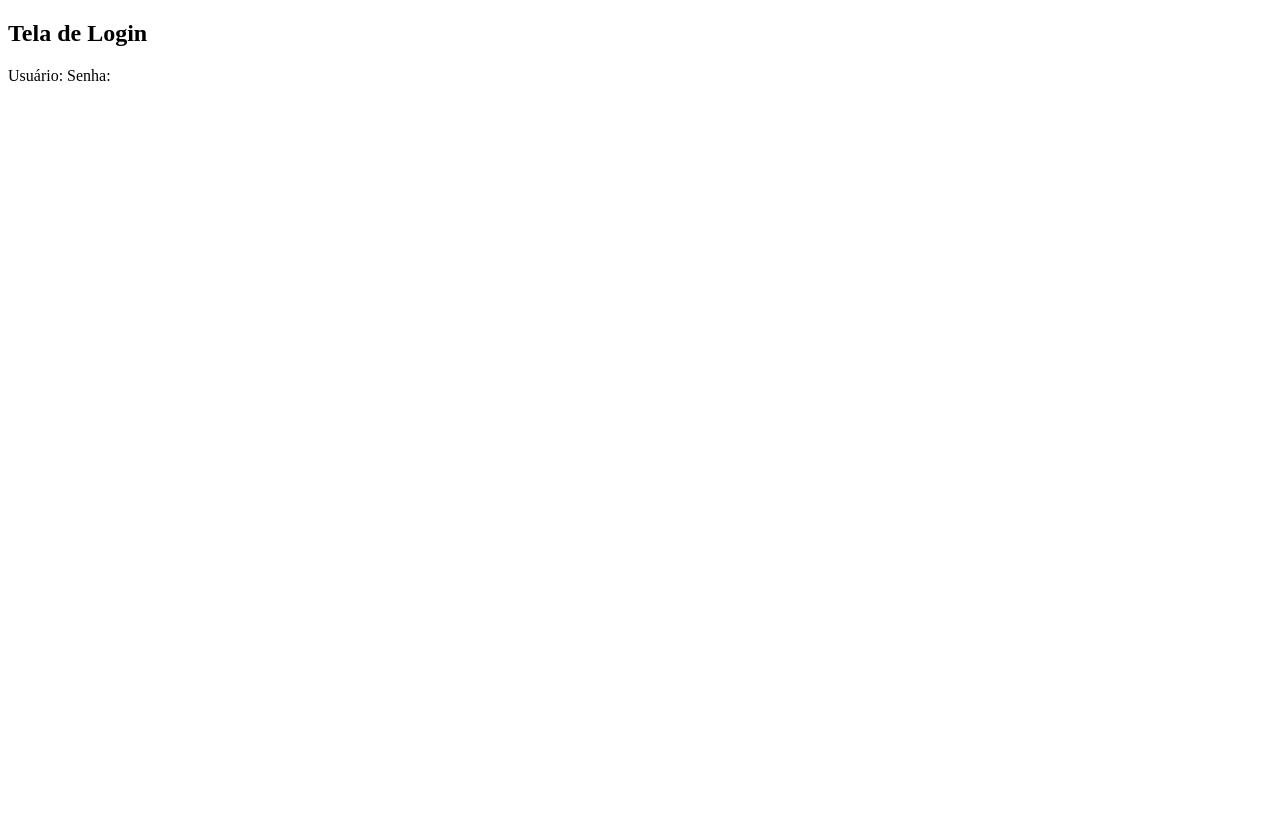
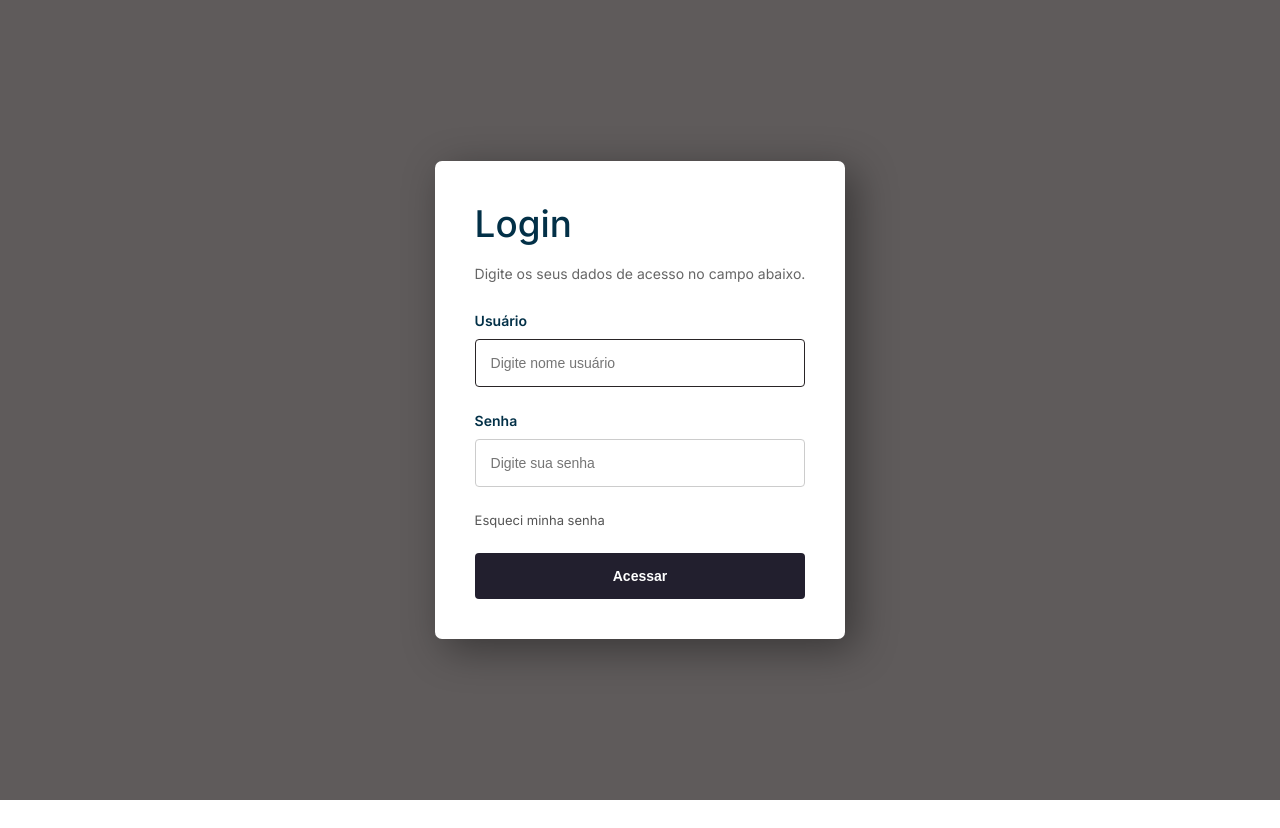
Before and after one commit to MarcusViniciusGodoy/Robo_site, a plain HTML site: page index.html in a window 1280 px wide. After the commit the page ends 800 px from the top, so only its background shows below. Drawn offline with Linux system fonts and the light colour scheme.

Commit message:
Update index.html

```diff
--- a/index.html
+++ b/index.html
@@ -7,12 +7,17 @@
     <title>Robô</title>
 </head>
 <body>
-    <section>
-        <div class="log_page">
-            <h1>Tela de Login</h1>
-            <a>Usuário:</a>
-            <a>Senha:</a>
-        </div>
-    </section>
+    <div class="page">
+        <form method="POST" class="formLogin">
+            <h1>Login</h1>
+            <p>Digite os seus dados de acesso no campo abaixo.</p>
+            <label for="email">Usuário</label>
+            <input type="email" placeholder="Digite nome usuário" autofocus="true" />
+            <label for="password">Senha</label>
+            <input type="password" placeholder="Digite sua senha" />
+            <a href="/">Esqueci minha senha</a>
+            <input type="submit" value="Acessar" class="btn" />
+        </form>
+    </div>
 </body>
 </html>
--- a/styles/style.css
+++ b/styles/style.css
@@ -1,14 +1,110 @@
+@import url('https://fonts.googleapis.com/css2?family=Inter:wght@100;200;300;400;500;600;700;800;900&display=swap');
+
 :root{
     --cor-primaria: black;
     --cor-secundaria: white;
     --cor-terciaria: aliceblue;
+    --cor-page: rgb(95, 91, 91);
+    --cor-botao: white;
+
 }
 
 body {
+    font-family: 'Inter', sans-serif;
+    margin: 0;
+    padding: 0;
+    color: #023047;
+}
+
+.page {
+    display: flex;
+    flex-direction: column;
+    align-items: center;
+    align-content: center;
+    justify-content: center;
+    width: 100%;
     height: 100vh;
-    box-sizing: border-box;
-    background-color: var(--cor-secundaria);
-    color: var(--cor-primaria);
+    background-color: var(--cor-page);
+}
+
+.formLogin {
+    display: flex;
+    flex-direction: column;
+    background-color: #fff;
+    border-radius: 7px;
+    padding: 40px;
+    box-shadow: 10px 10px 40px rgba(0, 0, 0, 0.4);
+    gap: 5px
+}
+
+.areaLogin img {
+    width: 420px;
+}
+
+.formLogin h1 {
+    padding: 0;
+    margin: 0;
+    font-weight: 500;
+    font-size: 2.3em;
+}
+
+.formLogin p {
+    display: inline-block;
+    font-size: 14px;
+    color: #666;
+    margin-bottom: 25px;
+}
+
+.formLogin input {
+    padding: 15px;
+    font-size: 14px;
+    border: 1px solid #ccc;
+    margin-bottom: 20px;
+    margin-top: 5px;
+    border-radius: 4px;
+    transition: all linear 160ms;
+    outline: none;
+}
+
+
+.formLogin input:focus {
+    border: 1px solid #292426;
+}
+
+.formLogin label {
+    font-size: 14px;
+    font-weight: 600;
+}
+
+.formLogin a {
+    display: inline-block;
+    margin-bottom: 20px;
+    font-size: 13px;
+    color: #555;
+    transition: all linear 160ms;
+    text-decoration: none;
+}
+
+.formLogin a:hover {
+    color: #f72525;
+}
+
+.btn {
+    background-color: #221f2e;
+    color: var(--cor-botao);
+    font-size: 14px;
+    font-weight: 600;
+    border: none !important;
+    transition: all linear 160ms;
+    cursor: pointer;
+    margin: 0 !important;
+
+}
+
+.btn:hover {
+    transform: scale(1.05);
+    background-color: #3ce40a;
+
 }
 
 .cabecalho{
```
